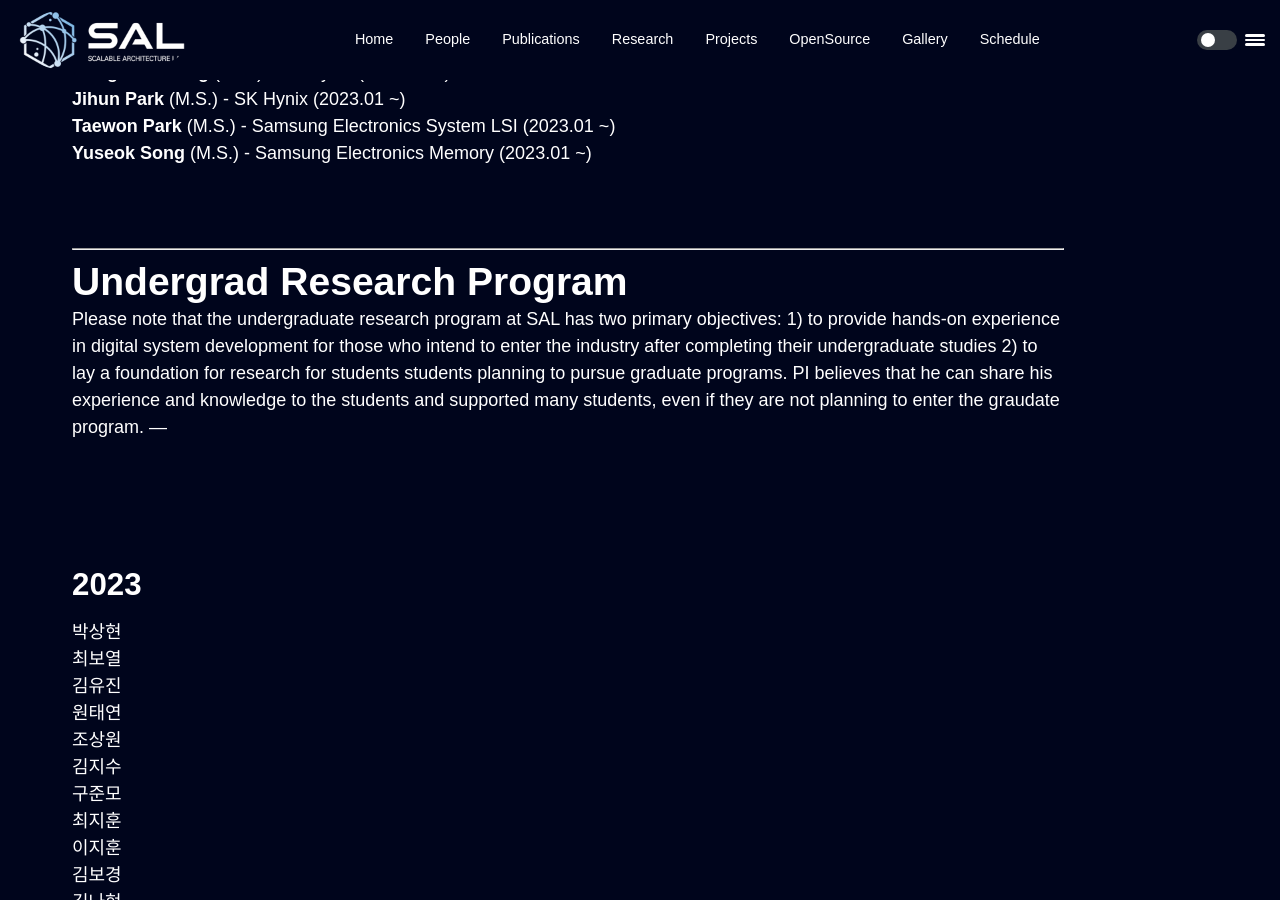
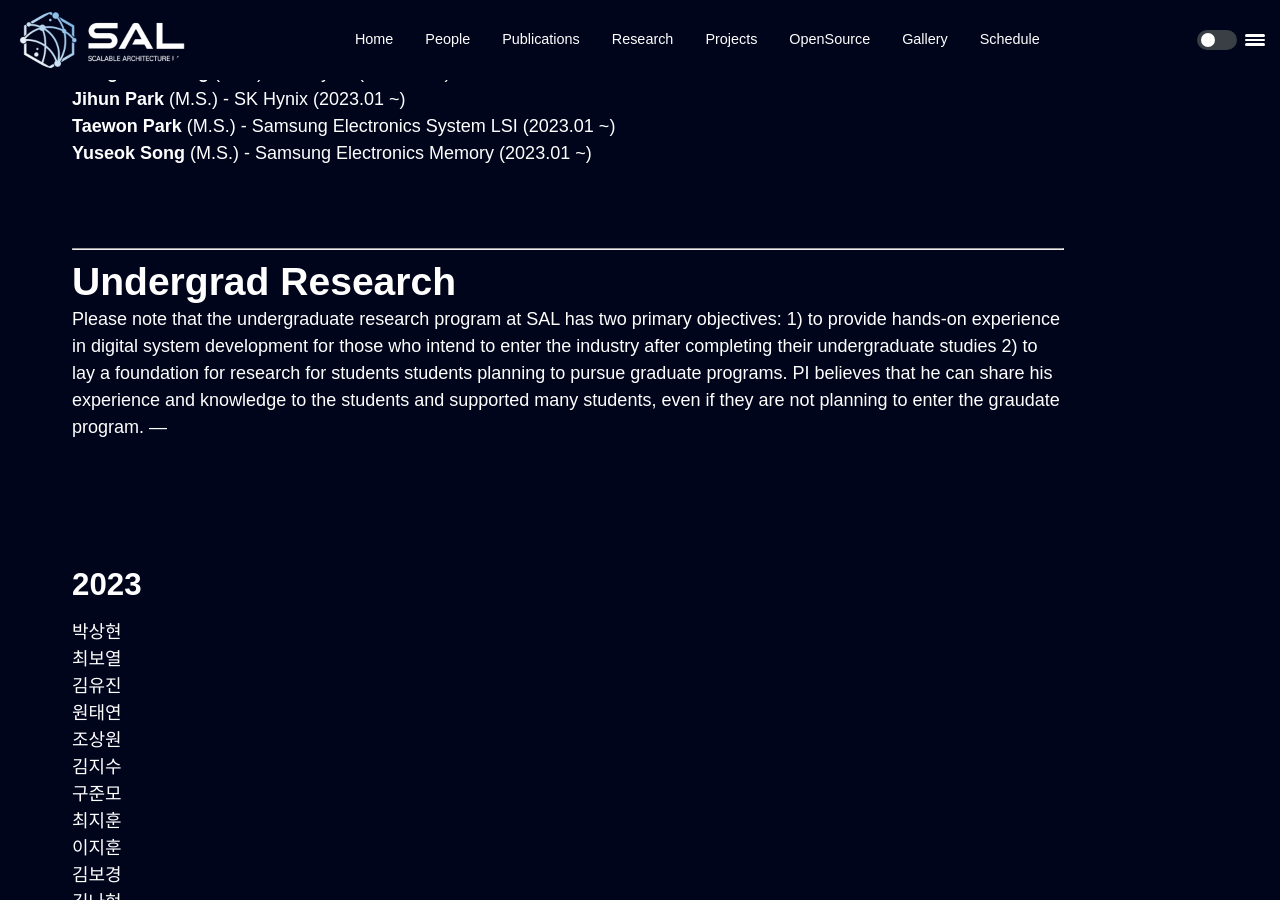
Before and after one commit to scalable-arch/scalable-arch.github.io, a Jekyll site: the page built from members-alumni.md, in a window 1280 px wide and 900 px high, scrolled down 710 px. Built offline with Jekyll 4.4.1, drawn with Linux system fonts in a browser that asks for light colours.

Commit message:
Update members-alumni.md

```diff
--- a/members-alumni.md
+++ b/members-alumni.md
@@ -5,9 +5,8 @@ layout: page
 ---
 
 ---
-<h1>Graduate</h1>
+# Graduate
 ---
-
 ## 2022
   - **Hoyong Jin** (M.S.) - Open Edge Technologies (2022.08 ~)
   - **Sangjae Park** (M.S.) - AnaPass (2022.08 ~) (Technical Research Personnel)
@@ -20,16 +19,14 @@ layout: page
 <br><br>
 
 ---
-<h1>Undergrad Research Program</h1>
+# Undergrad Research
 
 Please note that the undergraduate research program at SAL has two primary objectives:
 1) to provide hands-on experience in digital system development for those who intend to enter the industry after completing their undergraduate studies
 2) to lay a foundation for research for students students planning to pursue graduate programs.
 PI believes that he can share his experience and knowledge to the students and supported many students, even if they are not planning to enter the graudate program.
 ---
-
 ## 2023
-
   - 박상현
   - 최보열
   - 김유진
```
